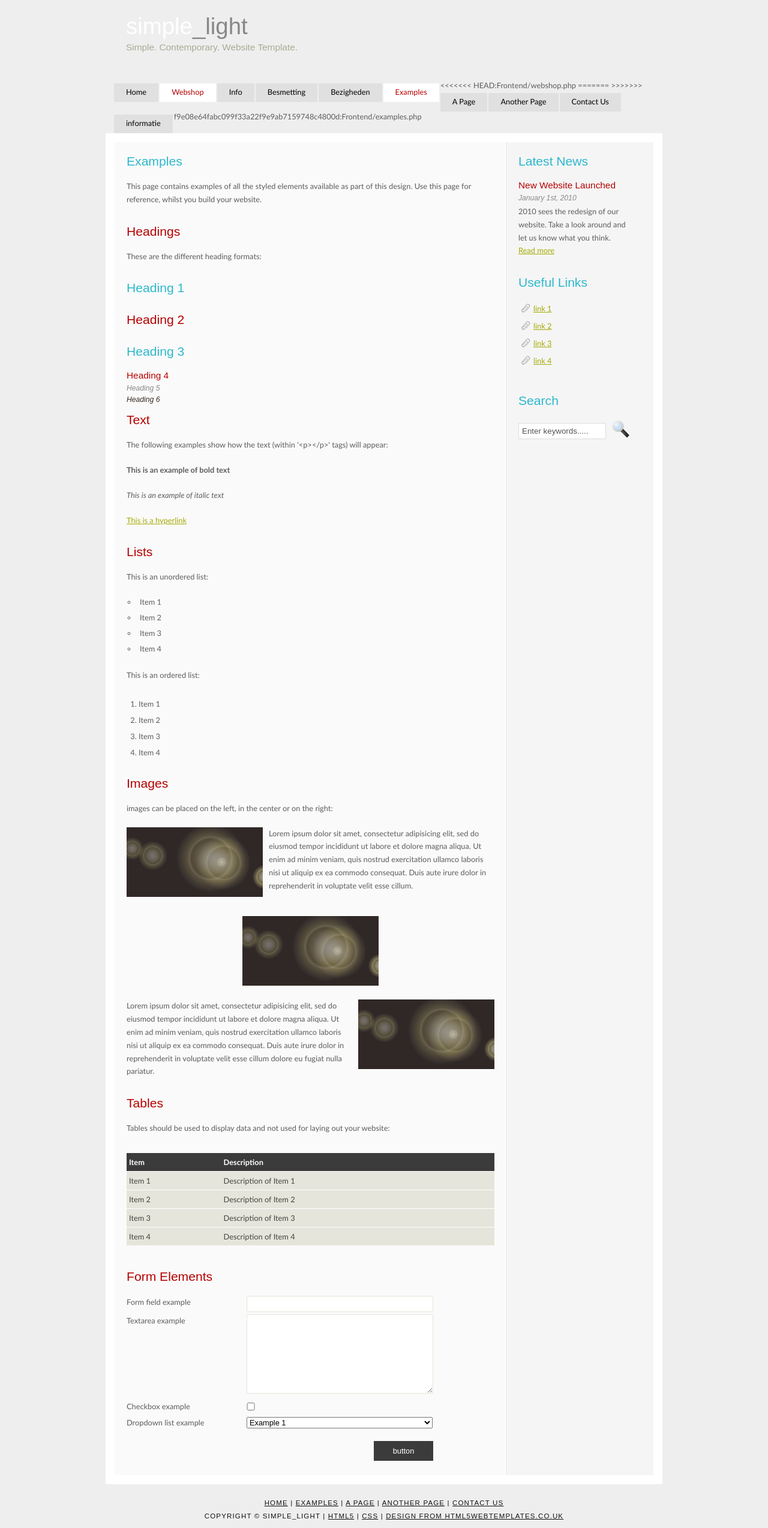
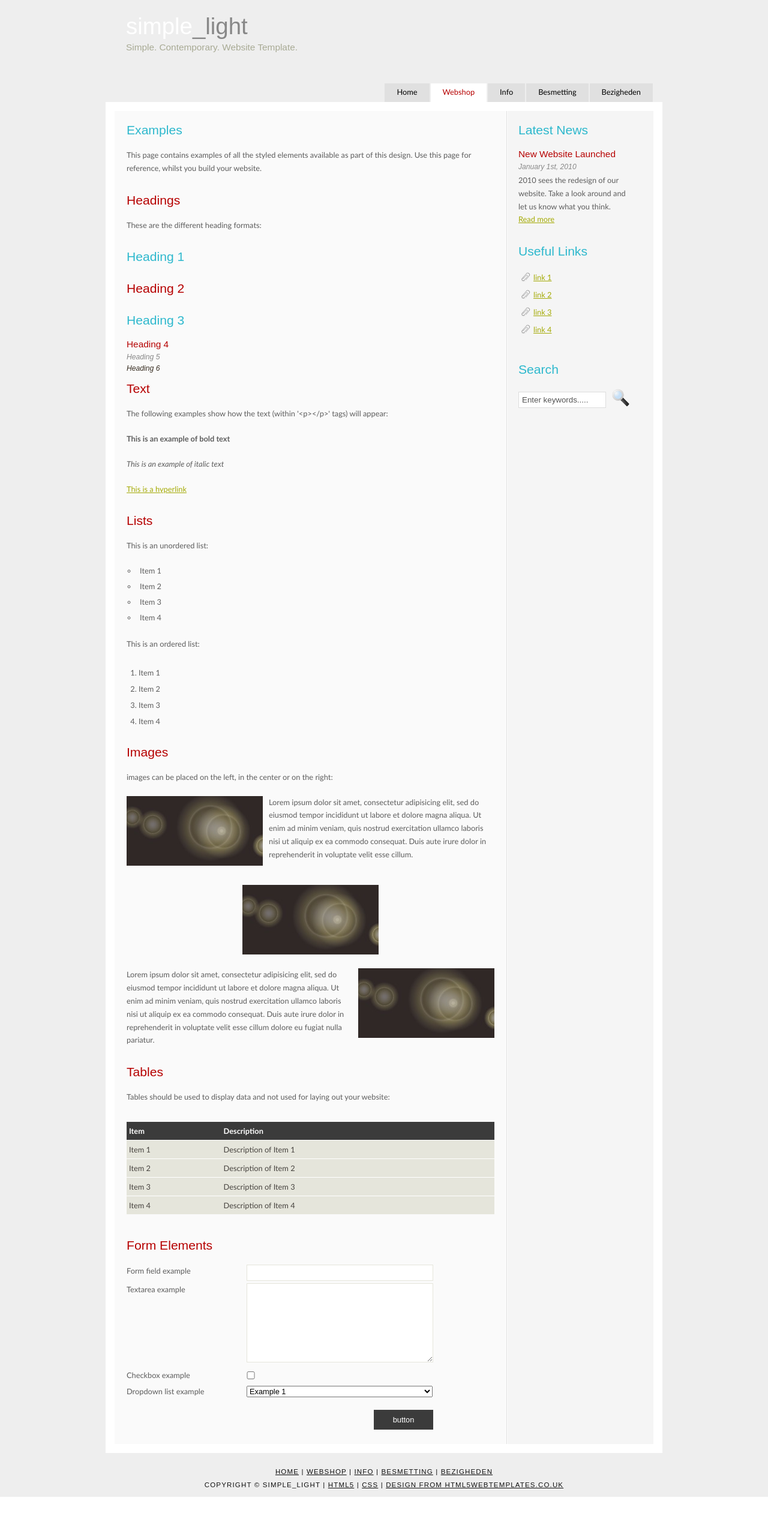
Before and after one commit to Corona-Website-Gijs-Job-Cas-Youri/Corona-Website, a PHP site: page /webshop.php in a window 1280 px wide. Shown: the whole page at 60% size. After the commit the page ends 2495 px from the top, so only its background shows below. Run offline with PHP 8.4, Linux system fonts and the light colour scheme.

Commit message:
links verbeterd

```diff
--- a/Frontend/informatie.php
+++ b/Frontend/informatie.php
@@ -60,7 +60,7 @@
       </div>
     </div>
     <div id="footer">
-      <p><a href="index.php">Home</a> | <a href="examples.php">Examples</a> | <a href="page.php">A Page</a> | <a href="another_page.php">Another Page</a> | <a href="contact.php">Contact Us</a></p>
+      <p><a href="index.php">Home</a> | <a href="webshop.php">Webshop</a> | <a href="informatie.php">Info</a> | <a href="besmetting.php">Besmetting</a> | <a href="bezigheden.php">Bezigheden</a></p>
       <p>Copyright &copy; simple_light | <a href="http://validator.w3.org/check?uri=referer">HTML5</a> | <a href="http://jigsaw.w3.org/css-validator/check/referer">CSS</a> | <a href="http://www.html5webtemplates.co.uk">design from HTML5webtemplates.co.uk</a></p>
     </div>
   </div>
--- a/Frontend/webshop.php
+++ b/Frontend/webshop.php
@@ -23,18 +23,10 @@
         <ul id="menu">
           <!-- put class="selected" in the li tag for the selected page - to highlight which page you're on -->
           <li><a href="index.php">Home</a></li>
-<<<<<<< HEAD:Frontend/webshop.php
           <li class="selected"><a href="webshop.php">Webshop</a></li>
           <li><a href="info.php">Info</a></li>
           <li><a href="besmetting.php">Besmetting</a></li>
           <li><a href="bezigheden.php">Bezigheden</a></li>
-=======
-          <li class="selected"><a href="examples.php">Examples</a></li>
-          <li><a href="page.php">A Page</a></li>
-          <li><a href="another_page.php">Another Page</a></li>
-          <li><a href="contact.php">Contact Us</a></li>
-          <li><a href="info.php">informatie</a></li>
->>>>>>> f9e08e64fabc099f33a22f9e9ab7159748c4800d:Frontend/examples.php
         </ul>
       </div>
     </div>
@@ -130,7 +122,7 @@
       </div>
     </div>
     <div id="footer">
-      <p><a href="index.php">Home</a> | <a href="examples.php">Examples</a> | <a href="page.php">A Page</a> | <a href="another_page.php">Another Page</a> | <a href="contact.php">Contact Us</a></p>
+    <p><a href="index.php">Home</a> | <a href="webshop.php">Webshop</a> | <a href="informatie.php">Info</a> | <a href="besmetting.php">Besmetting</a> | <a href="bezigheden.php">Bezigheden</a></p>
       <p>Copyright &copy; simple_light | <a href="http://validator.w3.org/check?uri=referer">HTML5</a> | <a href="http://jigsaw.w3.org/css-validator/check/referer">CSS</a> | <a href="http://www.html5webtemplates.co.uk">design from HTML5webtemplates.co.uk</a></p>
     </div>
   </div>
```
Also changed, not shown: Frontend/besmetting.php (+1 -9 lines), Frontend/bezigheden.php (+1 -9 lines), Frontend/index.php (+1 -9 lines).
